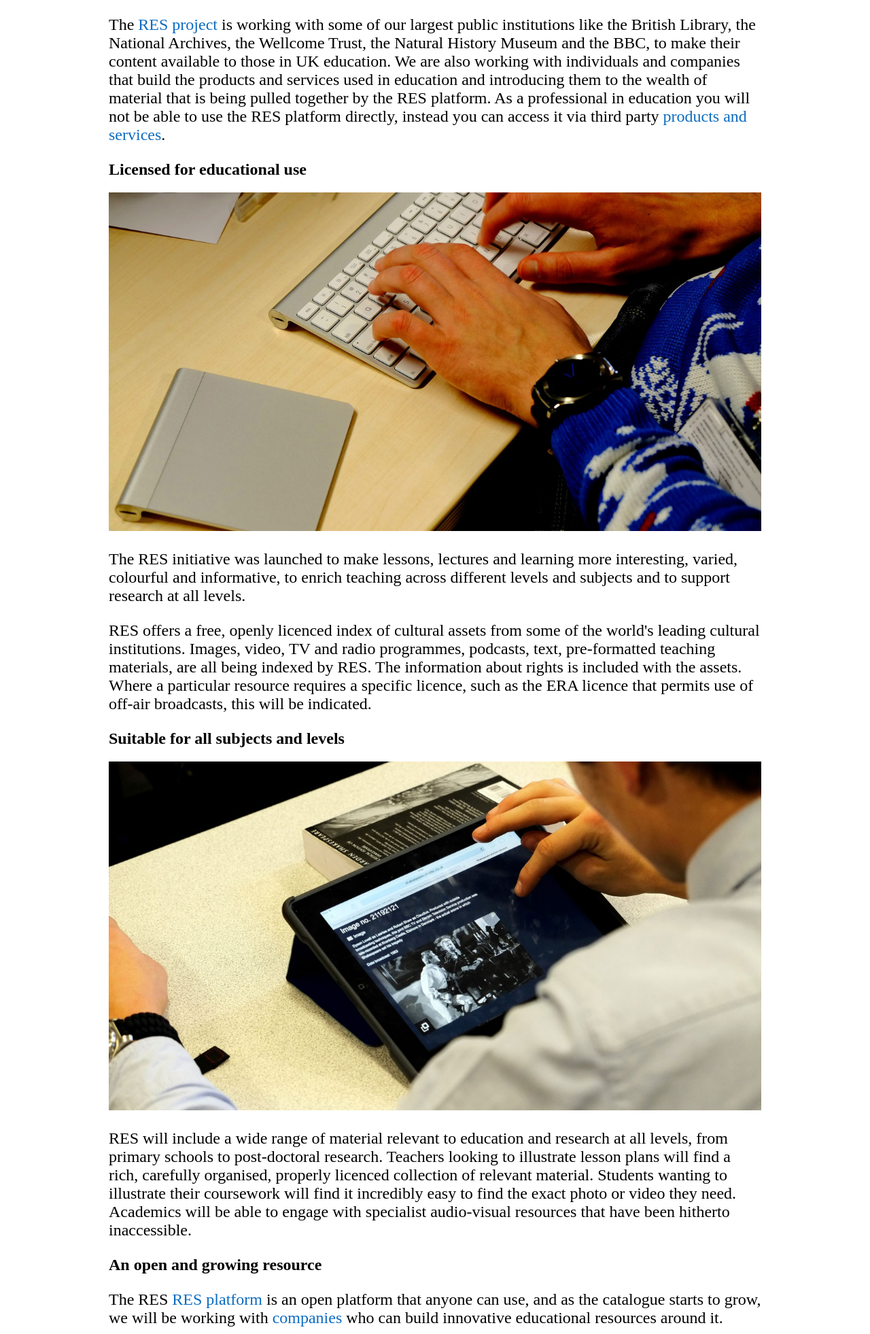
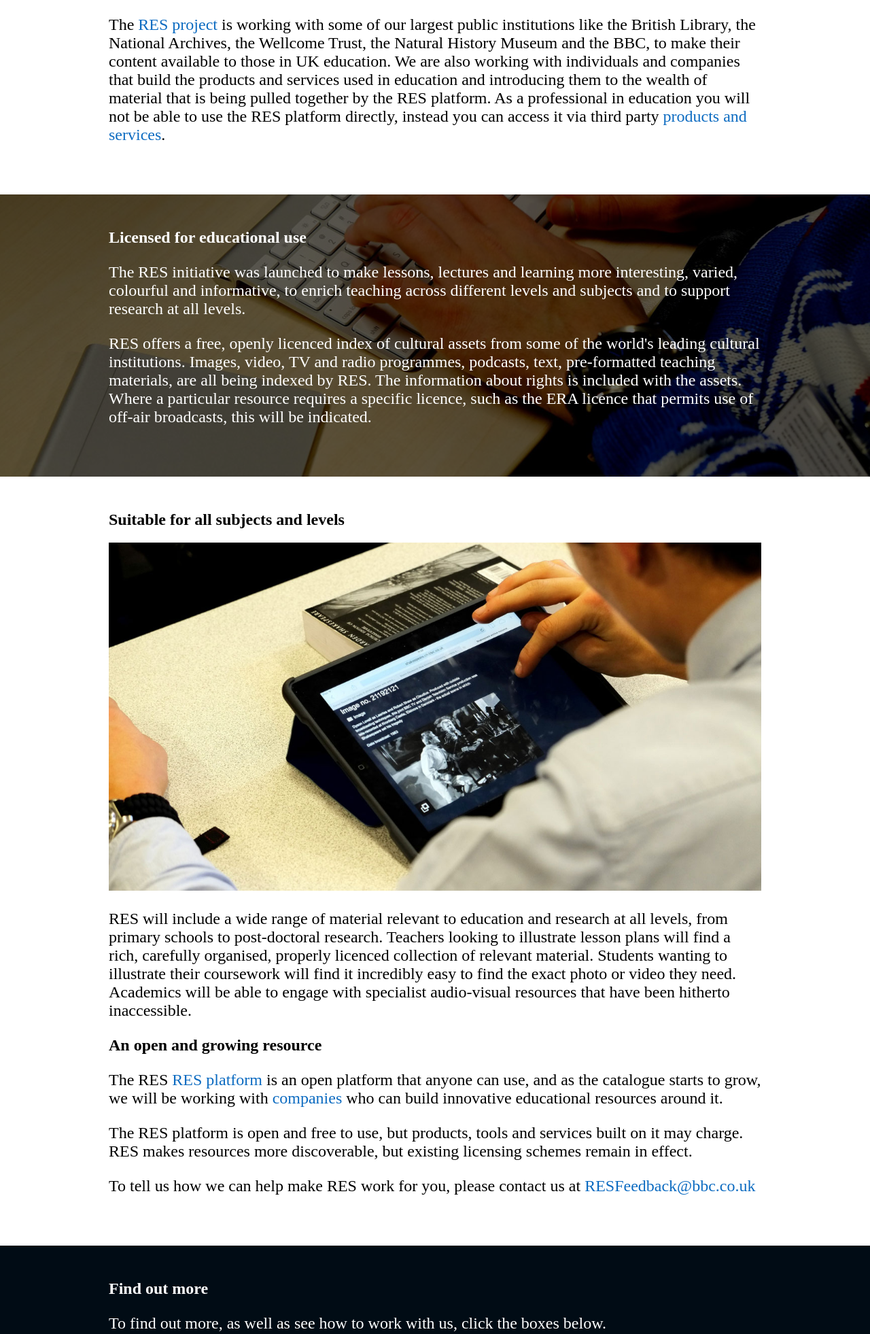
Before and after one commit to bbcarchdev/res, a PHP site: page /education.html in a window 1280 px wide. Shown: the part 369-2331 px from the top of the page at 68% size. Run offline with PHP 8.4, Linux system fonts and the light colour scheme; some web fonts are replaced.

Commit message:
education update

```diff
--- a/education.html
+++ b/education.html
@@ -48,16 +48,23 @@
       <p>
         The <a href="/res">RES project</a> is working with some of our largest public institutions like the British Library, the National Archives, the Wellcome Trust, the Natural History Museum and the BBC, to make their content available to those in UK education.  We are also working with individuals and companies that build the products and services used in education and introducing them to the wealth of material that is being pulled together by the RES platform. As a professional in education you will not be able to use the RES platform directly, instead you can access it via third party <a href="/res/developers">products and services</a>.
       </p>
+    </div>
+    </section>
+      <section class="promo promo--education">
+        <div class="wrapper">
       <h1>
         Licensed for educational use
       </h1>
-      <img class="img img--full" src="images/developer3.jpg">
       <p>
         The RES initiative was launched to make lessons, lectures and learning more interesting, varied, colourful and informative, to enrich teaching across different levels and subjects and to support research at all levels.
       </p>
       <p>
         RES offers a free, openly licenced index of cultural assets from some of the world's leading cultural institutions. Images, video, TV and radio programmes, podcasts, text, pre-formatted teaching materials, are all being indexed by RES.  The information about rights is included with the assets. Where a particular resource requires a specific licence, such as the ERA licence that permits use of off-air broadcasts, this will be indicated.
       </p>
+    </div>
+    </section>
+        <section class="promo">
+        <div class="wrapper">
       <h1>
         Suitable for all subjects and levels
       </h1>
--- a/local.css
+++ b/local.css
@@ -318,6 +318,26 @@
   font-size: 1.4em;
 }
 
+.promo--education{
+  background-image: url(/res/images/developer3.jpg);
+  background-color: #01172a;
+  background-size: cover;
+  color: white;
+  position: relative;
+  background-position: 50% 50%;
+}
+.promo--education:before{
+  content: "";
+  display: block;
+  position: absolute;
+  top: 0;
+  left: 0;
+  width: 100%;
+  height: 100%;
+  background-color: rgba(0,0,0,0.6);
+  z-index: 0;
+}
+
 /*Masthead*/
 .education .masthead, .collection .masthead, .developers .masthead {
    background-size: cover;
```
Also changed, not shown: templates/education.phtml (+8 -1 lines).
